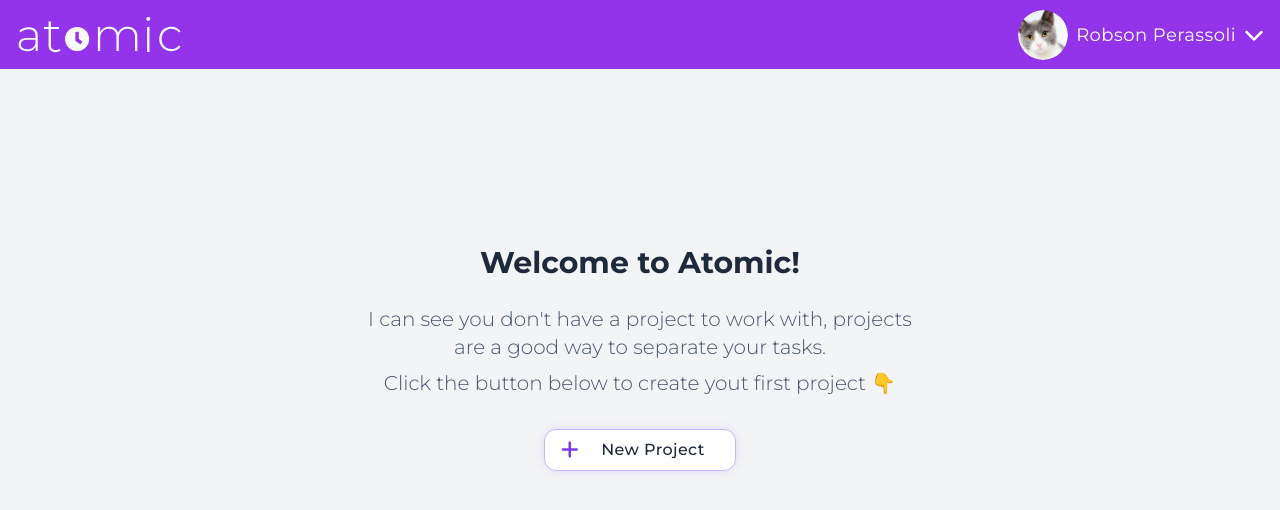
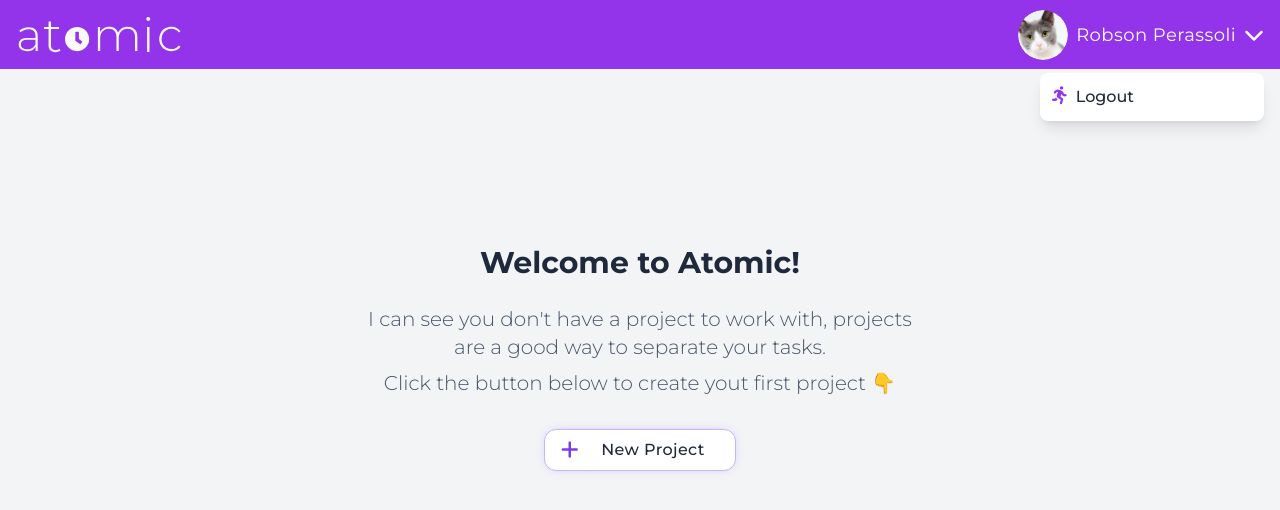
Before and after one commit to robsonperassoli/atomic_v2, a Next.js app in the folder atomic_ui/: page / in a window 1280 px wide. Both pictures are taken after a click on the button "Robson Perassoli". Shown: the top 510 px of the page. Built offline with nearby package versions, Linux system fonts and the light colour scheme; no server answers.

Commit message:
feat(ui): add logout to user menu

```diff
--- a/atomic_ui/components/layout/user_menu.jsx
+++ b/atomic_ui/components/layout/user_menu.jsx
@@ -1,8 +1,12 @@
 import Image from 'next/image'
+import { Menu } from '@headlessui/react'
+import { LOGOUT_URL } from '../../config'
+import classNames from 'classnames'
 
 const UserMenu = () => {
   return (
-    <button className="flex items-center self-stretch px-2 mr-2 gap-2 text-white hover:bg-gray-800 hover:bg-opacity-25 transition-colors duration-200">
+    <Menu as="div" className="relative self-stretch mr-2">
+      <Menu.Button className="flex items-center h-full px-2 gap-2 text-white hover:bg-gray-800 hover:bg-opacity-25 transition-colors duration-200">
         <figure className="rounded-full overflow-hidden flex">
           <Image
             src="/images/cat.svg"
@@ -14,7 +18,24 @@ const UserMenu = () => {
 
         <span className="text-lg medium tracking-wide">Robson Perassoli</span>
         <i className="fas fa-chevron-down text-xl" />
-    </button>
+      </Menu.Button>
+      <Menu.Items className="absolute right-2 origin-top-right mt-1 w-56 rounded-lg bg-white shadow-lg z-10 overflow-hidden">
+        <Menu.Item>
+          {({ active }) => (
+            <a
+              className={classNames(
+                'p-3 font-medium  block text-gray-800',
+                active && 'bg-slate-100'
+              )}
+              href={LOGOUT_URL}
+            >
+              <i className="fas fa-person-running text-purple-600 text-lg mr-2" />
+              Logout
+            </a>
+          )}
+        </Menu.Item>
+      </Menu.Items>
+    </Menu>
   )
 }
 
--- a/atomic_ui/config.js
+++ b/atomic_ui/config.js
@@ -1,6 +1,11 @@
 export const API_URL =
   process.env.NEXT_PUBLIC_API_URL ||
   'http://api.atomic.localhost:4000/api/graphql'
+
 export const GITHUB_AUTH_URL =
   process.env.NEXT_PUBLIC_GITHUB_AUTH_URL ||
   'http://api.atomic.localhost:4000/auth/github'
+
+export const LOGOUT_URL =
+  process.env.NEXT_PUBLIC_LOGOUT_URL ||
+  'http://api.atomic.localhost:4000/auth/logout'
```
Lines whose indentation alone changed are shown as unchanged.
